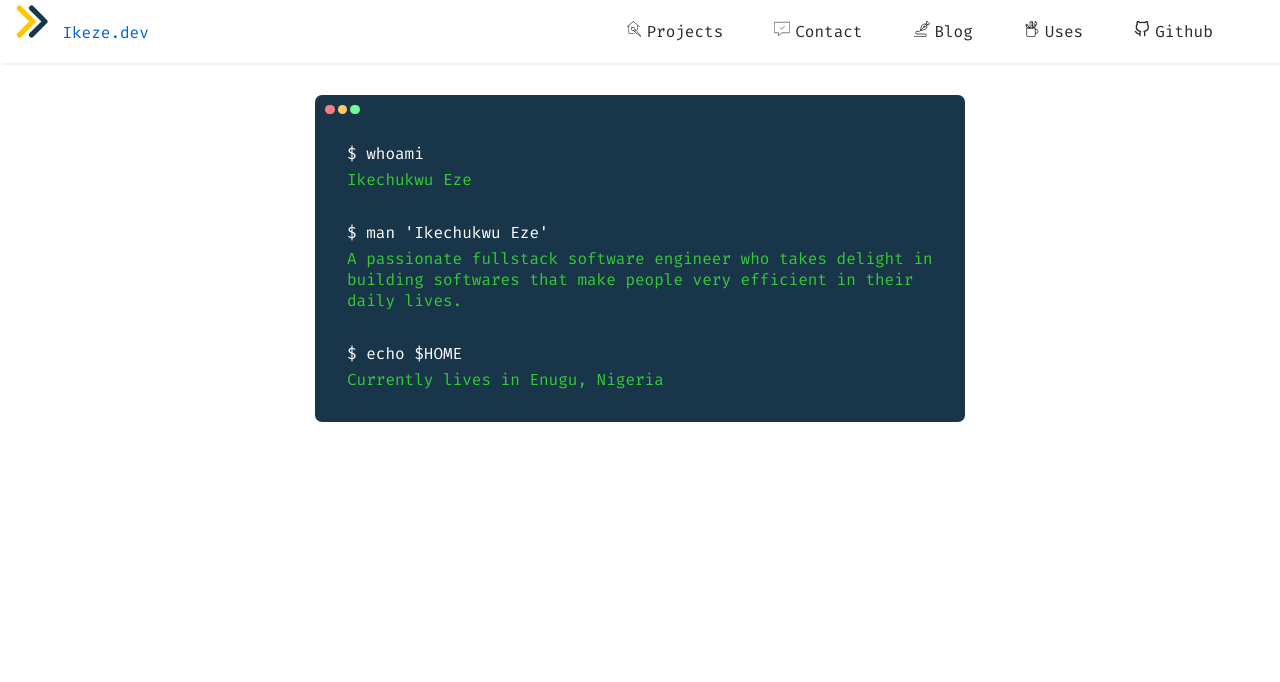
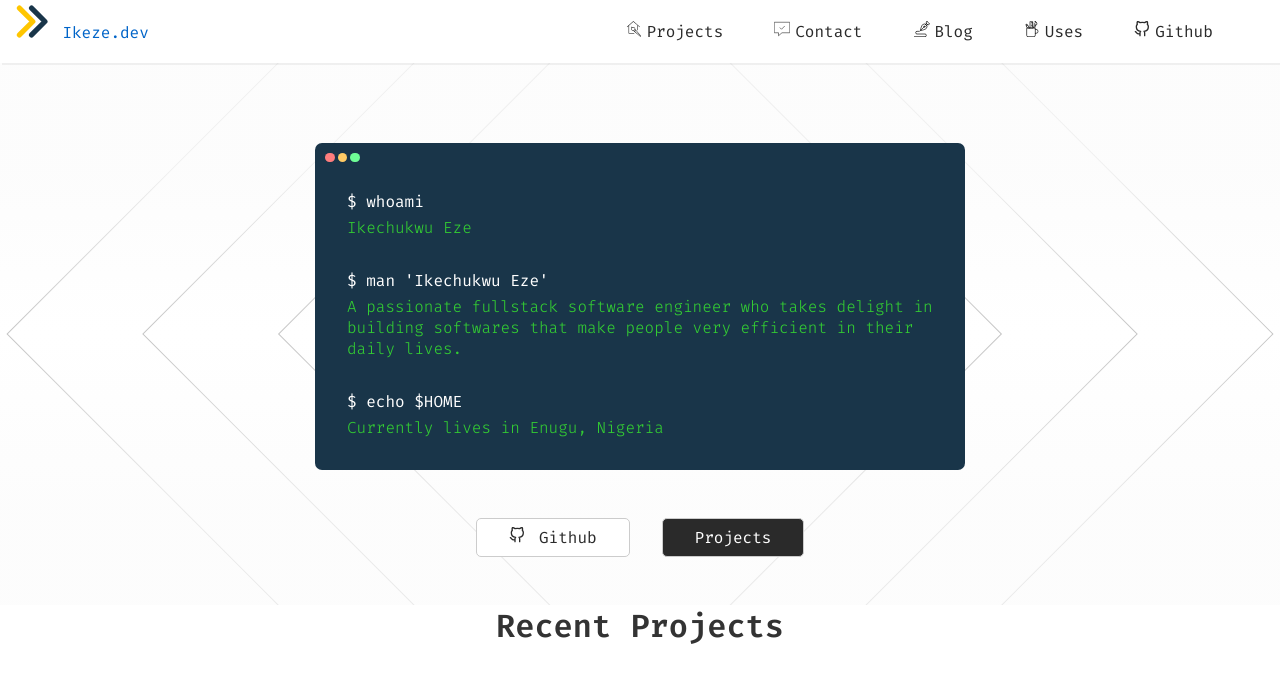
Before and after one commit to iykekings/portfolio, a Svelte app: page / in a window 1280 px wide. Shown: the top 682 px of the page. Built offline with nearby package versions, Linux system fonts and the light colour scheme.

Commit message:
Integrate now functions

```diff
--- a/package.json
+++ b/package.json
@@ -9,9 +9,9 @@
   },
   "scripts": {
     "build": "rollup -c",
-    "dev": "sirv public --dev -s",
+    "start:dev": "sirv public --dev -s",
     "start": "sirv public -s",
-    "start:dev": "rollup -c -w"
+    "dev": "rollup -c -w"
   },
   "devDependencies": {
     "@rollup/plugin-commonjs": "^11.0.0",
@@ -25,6 +25,7 @@
     "svelte-preprocess": "^3.3.0"
   },
   "dependencies": {
+    "@sendgrid/mail": "^6.4.0",
     "sirv-cli": "^0.4.4",
     "svelte-routing": "^1.4.0"
   }
--- a/src/App.svelte
+++ b/src/App.svelte
@@ -18,6 +18,10 @@
 
 <style type="text/scss">
   header {
+    position: sticky;
+    top: 0px;
+    z-index: 900;
+    background: white;
     display: flex;
     padding: 0.3rem 1rem;
     width: 100%;
@@ -49,10 +53,8 @@
     }
   }
   main {
-    padding: 0 5rem;
-    @media (max-width: 600px) {
-      padding: 0 1rem;
-    }
+    display: flex;
+    flex-direction: column;
   }
 </style>
 
--- a/src/assets/icons.js
+++ b/src/assets/icons.js
@@ -35,6 +35,23 @@ C91.353,93.904,91.527,95.04,91.276,95.295z"/>
   arrowRight: `<svg enable-background="new 0 0 32 32"  id="Слой_1" version="1.1" viewBox="0 0 32 32"  xml:space="preserve" xmlns="http://www.w3.org/2000/svg" xmlns:xlink="http://www.w3.org/1999/xlink"><path clip-rule="evenodd" d="M32,16.009c0-0.267-0.11-0.522-0.293-0.714  l-9.899-9.999c-0.391-0.395-1.024-0.394-1.414,0c-0.391,0.394-0.391,1.034,0,1.428l8.193,8.275H1c-0.552,0-1,0.452-1,1.01  s0.448,1.01,1,1.01h27.586l-8.192,8.275c-0.391,0.394-0.39,1.034,0,1.428c0.391,0.394,1.024,0.394,1.414,0l9.899-9.999  C31.894,16.534,31.997,16.274,32,16.009z" fill="#121313" fill-rule="evenodd" id="Arrow_Forward"/><g/><g/><g/><g/><g/><g/></svg>`,
   menu: `<svg id="i-menu" xmlns="http://www.w3.org/2000/svg" viewBox="0 0 32 32"  stroke="#000" stroke-linecap="round" stroke-linejoin="round" stroke-width="2">
   <path d="M4 8 L28 8 M4 16 L28 16 M4 24 L28 24" />
+</svg>`,
+  send1: `<svg id="i-send" xmlns="http://www.w3.org/2000/svg" viewBox="0 0 32 32"  fill="none" stroke="#fff" stroke-linecap="round" stroke-linejoin="round" stroke-width="2">
+<path d="M2 16 L30 2 16 30 12 20 Z M30 2 L12 20" />
+</svg>`,
+  send: `<svg viewBox="0 0 20 18"
+<g id="Icons" stroke="none" stroke-width="1" fill="none" fill-rule="evenodd">
+    <g id="Rounded" transform="translate(-374.000000, -1529.000000)">
+        <g id="Content" transform="translate(100.000000, 1428.000000)">
+            <g id="-Round-/-Content-/-send" transform="translate(272.000000, 98.000000)">
+                <g>
+                    <polygon id="Path" points="0 0 24 0 24 24 0 24"></polygon>
+                    <path d="M3.4,20.4 L20.85,12.92 C21.66,12.57 21.66,11.43 20.85,11.08 L3.4,3.6 C2.74,3.31 2.01,3.8 2.01,4.51 L2,9.12 C2,9.62 2.37,10.05 2.87,10.11 L17,12 L2.87,13.88 C2.37,13.95 2,14.38 2,14.88 L2.01,19.49 C2.01,20.2 2.74,20.69 3.4,20.4 Z" id="🔹Icon-Color" fill="#fff"></path>
+                </g>
+            </g>
+        </g>
+    </g>
+</g>
 </svg>`
 
 }
--- /dev/null
+++ b/src/components/Button.svelte
@@ -0,0 +1,17 @@
+<script>
+  export let value;
+  export let color;
+  export let bg;
+</script>
+
+<style>
+  button {
+    border-radius: 5px;
+    padding: 0.5rem 2rem;
+    margin: 0 1rem;
+  }
+</style>
+
+<button type="button" style="background-color: {bg}; color: {color}" on:click>
+  <slot>{value}</slot>
+</button>
--- /dev/null
+++ b/src/components/ContactForm.svelte
@@ -0,0 +1,33 @@
+<script>
+  import Button from "./Button.svelte";
+  import Icon from "./Icon.svelte";
+  let name = "",
+    email = "",
+    message = "";
+</script>
+
+<style lang="scss">
+  form {
+    display: flex;
+    flex-direction: column;
+    justify-content: center;
+    align-items: center;
+    & > * {
+      margin-bottom: 1.35rem;
+    }
+  }
+</style>
+
+<form>
+  <input type="text" placeholder="Name" bind:value={name} />
+  <input type="text" placeholder="Email" bind:value={email} />
+  <input type="text" placeholder="Message" bind:value={message} />
+  <Button
+    color="white"
+    bg="#2a2a2a"
+    value="Send"
+    on:click={() => console.log({ name, email, message })}>
+    <Icon icon="send" width="1rem" />
+    Send
+  </Button>
+</form>
--- /dev/null
+++ b/src/components/Container.svelte
@@ -0,0 +1,76 @@
+<style lang="scss">
+  .container {
+    width: 100%;
+    display: flex;
+    height: 100%;
+    min-height: 450px;
+    justify-content: center;
+    flex-direction: column;
+    align-items: center;
+    position: relative;
+    overflow: hidden;
+    padding: 3rem;
+    .bg {
+      width: 100%;
+      height: 100%;
+      background: linear-gradient(
+        180deg,
+        rgba(252, 252, 252, 0.9) 20%,
+        rgba(255, 255, 255, 0.54) 50%,
+        rgba(252, 252, 252, 0.85) 80%
+      );
+      position: absolute;
+      top: 0;
+      bottom: 0;
+      left: 0;
+      right: 0;
+      z-index: 1;
+    }
+    .rect {
+      position: absolute;
+      border: 1px gray solid;
+      transform: rotate(45deg);
+      margin: 0 auto;
+    }
+    .r1 {
+      width: 70vw;
+      height: 70vw;
+      @media (max-width: 600px) {
+        width: 60vh;
+        height: 60vh;
+      }
+    }
+    .r2 {
+      width: 55vw;
+      height: 55vw;
+      @media (max-width: 600px) {
+        width: 45vh;
+        height: 45vh;
+      }
+    }
+    .r3 {
+      width: 40vw;
+      height: 40vw;
+      @media (max-width: 600px) {
+        width: 30vh;
+        height: 30vh;
+      }
+    }
+    .wrapper {
+      z-index: 3;
+      display: flex;
+      flex-direction: column;
+      align-items: center;
+    }
+  }
+</style>
+
+<div class="container">
+  <div class="bg" />
+  <div class="rect r1" />
+  <div class="rect r2" />
+  <div class="rect r3" />
+  <div class="wrapper">
+    <slot />
+  </div>
+</div>
--- a/src/components/Terminal.svelte
+++ b/src/components/Terminal.svelte
@@ -10,7 +10,6 @@
     @media (max-width: 600px) {
       width: 100%;
     }
-    width: 70%;
     max-width: 650px;
     min-height: 320px;
     background-color: #193549;
@@ -21,6 +20,7 @@
     display: flex;
     flex-direction: column;
     padding-bottom: 1rem;
+    z-index: 2;
     .circles {
       position: absolute;
       left: 0;
@@ -53,6 +53,7 @@
       }
       .output {
         color: #33cc33;
+        font-weight: 300;
       }
     }
   }
--- a/src/pages/Contact.svelte
+++ b/src/pages/Contact.svelte
@@ -1,3 +1,9 @@
-<main>
-  <h1>Contact</h1>
-</main>
+<script>
+  import Container from "../components/Container.svelte";
+  import ContactForm from "../components/ContactForm.svelte";
+</script>
+
+<Container>
+  <h1>Reach Out</h1>
+  <ContactForm />
+</Container>
--- a/src/pages/Home.svelte
+++ b/src/pages/Home.svelte
@@ -1,5 +1,9 @@
 <script>
+  import { Link } from "svelte-routing";
   import Terminal from "../components/Terminal.svelte";
+  import Container from "../components/Container.svelte";
+  import Button from "../components/Button.svelte";
+  import Icon from "../components/Icon.svelte";
   let stdArray = [
     { command: "whoami", output: "Ikechukwu Eze" },
     {
@@ -11,6 +15,29 @@
   ];
 </script>
 
-<div>
+<style lang="scss">
+  .btn-containers {
+    z-index: 2;
+    display: flex;
+    flex-wrap: wrap;
+    :global(a) {
+      margin-top: 1rem;
+    }
+  }
+</style>
+
+<Container>
   <Terminal {stdArray} />
-</div>
+  <div class="btn-containers" style="z-index: 2;">
+    <a href="https://github.com/iykekings" target="blank">
+      <Button color="#2a2a2a" bg="#ffffff" value="Github">
+        <Icon icon="github" width="1rem" />
+        Github
+      </Button>
+    </a>
+    <Link to="projects">
+      <Button bg="#2a2a2a" color="#ffffff" value="Projects" />
+    </Link>
+  </div>
+</Container>
+<h1 style="margin: 0 auto">Recent Projects</h1>
--- a/src/pages/Projects.svelte
+++ b/src/pages/Projects.svelte
@@ -1,3 +1,12 @@
+<script>
+  import { onMount } from "svelte";
+  onMount(async () => {
+    const f = await fetch(`${window.location.origin}/api/mail`);
+    const r = await f.json();
+    console.log(r);
+  });
+</script>
+
 <main>
   <h1>Projects</h1>
 </main>
```
Also changed, not shown: api/mail.js (added, +12 -0 lines), src/assets/projects.js (added, +8 -0 lines), 2 other files (tests, documents, lock files or other folders).
